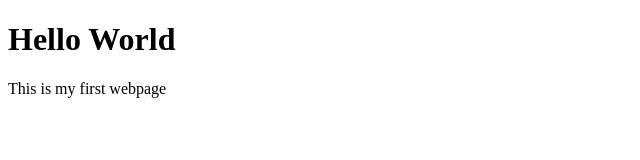
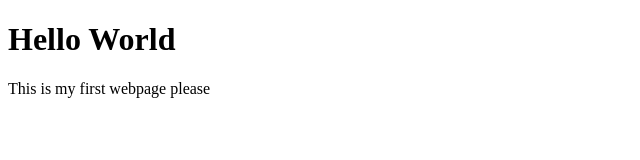
Before and after one commit to Adidash22/adidash22.github.io, a plain HTML site: page index.html in a window 1280 px wide. Shown: the full height of the page, 0-640 px from the left. Drawn offline with Linux system fonts and the light colour scheme.

Commit message:
Updated stuff

```diff
--- a/index.html
+++ b/index.html
@@ -2,6 +2,6 @@
 <html>
 <body>
 <h1>Hello World</h1>
-<p>This is my first webpage</p>
+<p>This is my first webpage please</p>
 </body>
 </html>
```
